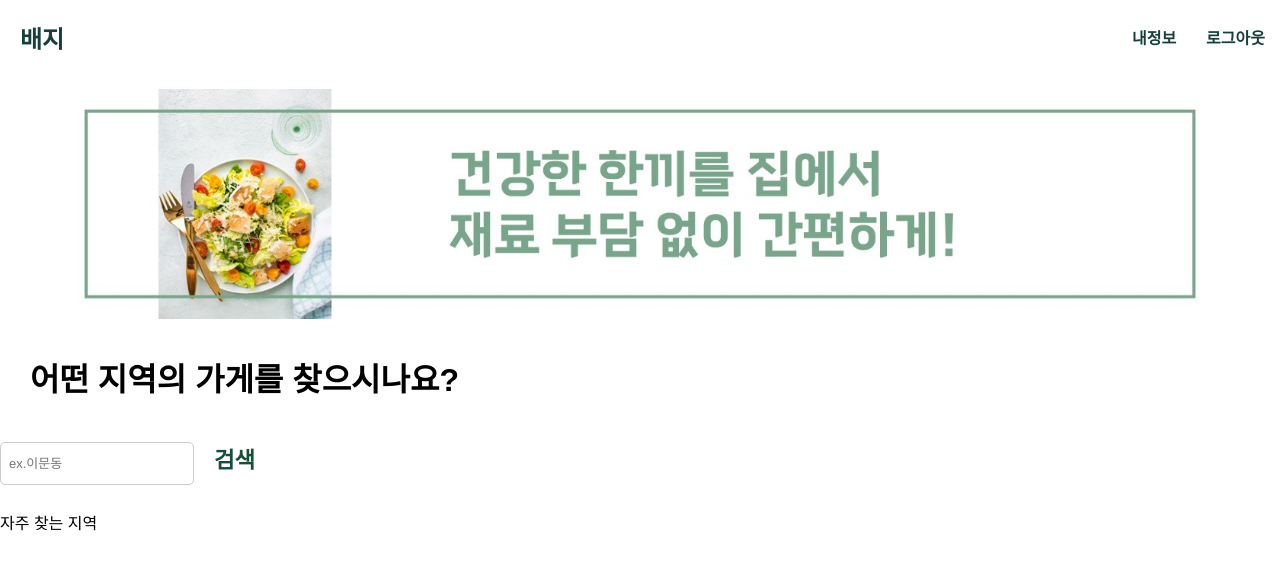
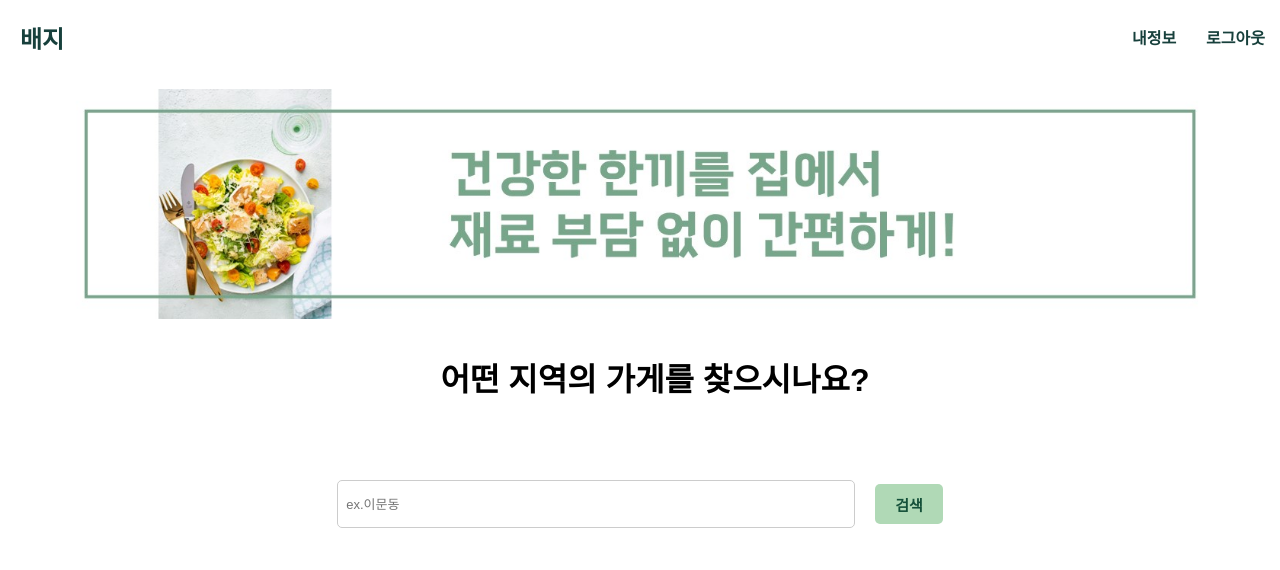
Before and after one commit to LIKELION-12th-HACKERTHON/frontend, a React (Vite) app: page /customer in a window 1280 px wide. Shown: the top 570 px of the page. Built offline with nearby package versions, Linux system fonts and the light colour scheme.

Commit message:
searchbarpage upgrade

```diff
--- a/src/App.jsx
+++ b/src/App.jsx
@@ -5,6 +5,8 @@ import FormLogin from "./pages/formlogin.jsx";
 import CustomerHome from "./customers/customerhome";
 import SellerPage from "./sellers/sellerpage.jsx";
 import Sellershop from "./sellers/sellershop.jsx";
+import SearchList from "./customers/searchlist.jsx";
+import InitialSearch from "./customers/initialsearch.jsx";
 
 function App() {
 	return (
@@ -12,7 +14,10 @@ function App() {
 			<Routes>
 				<Route path='/' element={<Homepage />} />
 				<Route path='/login' element={<FormLogin />} />
-				<Route path='/customer' element={<CustomerHome />} />
+				<Route path='/customer' element={<CustomerHome />}>
+					<Route index={true} element={<InitialSearch/>}/>
+					<Route path='search/:place' element={<SearchList/>}/>
+				</Route>
 				<Route path='/seller' element={<SellerPage />} />
 				<Route path='/sellershop' element={<Sellershop />} />
 			</Routes>
--- /dev/null
+++ b/src/components/searchbar.jsx
@@ -0,0 +1,55 @@
+import React, {useEffect, useState} from "react";
+import { useNavigate } from "react-router-dom";
+import styled from "styled-components";
+
+const InputWrapper = styled.div`
+  display: flex;
+  justify-content: center;
+  align-items: center;
+`
+
+const Input = styled.input`
+  width: 90vw;
+  max-width: 500px;
+  height: 30px;
+`
+const Button = styled.button`
+  display: inline-flex;
+  align-items: center;
+  background-color: #B0D9B6;
+  margin-left: 20px;
+  height: 30px;
+  border-radius: 5px;
+  font-size: 15px;
+  //버튼 호버 기능 추가하기
+`
+
+export default function Searchbar() {
+  //useState로 값 관리
+  //const [isFocus, setIsFocus] = useState(false);
+  const [keyword, setKeyword] = useState("");
+  const navigate = useNavigate();
+
+  //검색한 값이 없으면 이동 안되게 만들기!
+  const handleSearch = () => {
+    navigate(`search/${encodeURIComponent(keyword)}`, )//특수문자 포함한 URL인코딩?
+  }
+
+  //고객이 글씨를 쓸때마다 반영되게
+  const onChange = (e) => {
+    setKeyword(e.target.value);
+  }
+
+  //console.log(setKeyword)
+  //const filterContent =
+  return(
+    <InputWrapper>
+      <Input
+        placeholder="ex.이문동"
+        value={keyword}
+        onChange={onChange}
+      />
+      <Button onClick={handleSearch}>검색</Button>
+    </InputWrapper>
+  )
+};
--- a/src/customers/customerhome.jsx
+++ b/src/customers/customerhome.jsx
@@ -1,6 +1,6 @@
 import React from "react";
 import '../css/customerhome.css';
-import Searchbar from "./searchbar";
+import { Outlet } from "react-router-dom";
 import homeimg from "./img/customerhomeBanner1.jpg";
 
 export default function CustomerHome() {
@@ -16,11 +16,7 @@ export default function CustomerHome() {
       <div className="homebanner">
         <img src={homeimg}/>
       </div>
-      <div>
-        <h1>어떤 지역의 가게를 찾으시나요?</h1>
-        <Searchbar/>
-        <p>자주 찾는 지역</p>
-      </div>
+      <Outlet />
     </div>
   )
 }
--- /dev/null
+++ b/src/customers/initialsearch.jsx
@@ -0,0 +1,24 @@
+import React from "react";
+import Searchbar from "../components/searchbar";
+import styled from "styled-components";
+
+const SearchWrapper = styled.div`
+  display: flex;
+  flex-direction: column;
+  justify-content: center;
+
+  h1 {
+    display: flex;
+    justify-content: center;
+    margin-bottom: 80px;
+  }
+`
+
+export default function InitialSearch() {
+  return(
+    <SearchWrapper>
+      <h1>어떤 지역의 가게를 찾으시나요?</h1>
+      <Searchbar/>
+    </SearchWrapper>
+  )
+};
--- a/src/customers/searchbar.jsx
+++ /dev/null
@@ -1,32 +0,0 @@
-import React, {useEffect, useState} from "react";
-import { useNavigate } from "react-router-dom";
-import axios from "axios";
-
-export default function Searchbar() {
-  //useState로 값 관리
-  //const [isFocus, setIsFocus] = useState(false);
-  const [keyword, setKeyword] = useState("");
-  const navigate = useNavigate();
-
-  const handleSearch = () => {
-    navigate(`customer/search/${encodeURIComponent(keyword)}`)//특수문자 포함한 URL인코딩?
-  }
-
-  //고객이 글씨를 쓸때마다 반영되게
-  const onChange = (e) => {
-    setKeyword(e.target.value);
-  }
-
-  //console.log(setKeyword)
-  //const filterContent =
-  return(
-    <div>
-      <input
-        placeholder="ex.이문동"
-        value={keyword}
-        onChange={onChange}
-      />
-      <button onClick={handleSearch}>검색</button>
-    </div>
-  )
-};
--- /dev/null
+++ b/src/customers/searchlist.jsx
@@ -0,0 +1,38 @@
+import React, {useState, useEffect} from "react";
+import axios from "axios";
+import { useParams } from "react-router-dom";
+
+export default function SearchList() {
+  const { place } = useParams();
+  const { contents, setContents } = useState([]);
+
+  const getContents = () => {
+    axios.get(`https://ourvege.store/customer/${place}`)
+      .then((res) => {
+        console.log('글 불러오기 완료');
+        setContents(res.data);
+      })
+      .catch((err) => {
+        console.error('에러: ', err);
+      });
+  }
+
+  useEffect(() => {
+    getContents();
+  }, [])
+
+  if (!contents || contents.length === 0) {
+    return <p>가게가 없습니다.</p>;
+  }
+
+  return(
+    <div>
+      {contents.map((content) => (
+        <div key={content.id}>
+          <h5>가게: {content.nickname}</h5>
+          <p>{content.district}</p>
+        </div>
+      ))}
+    </div>
+  )
+}
```
Also changed, not shown: src/customers/css/searchbar.css (added), 1 other file (tests, documents, lock files or other folders).
